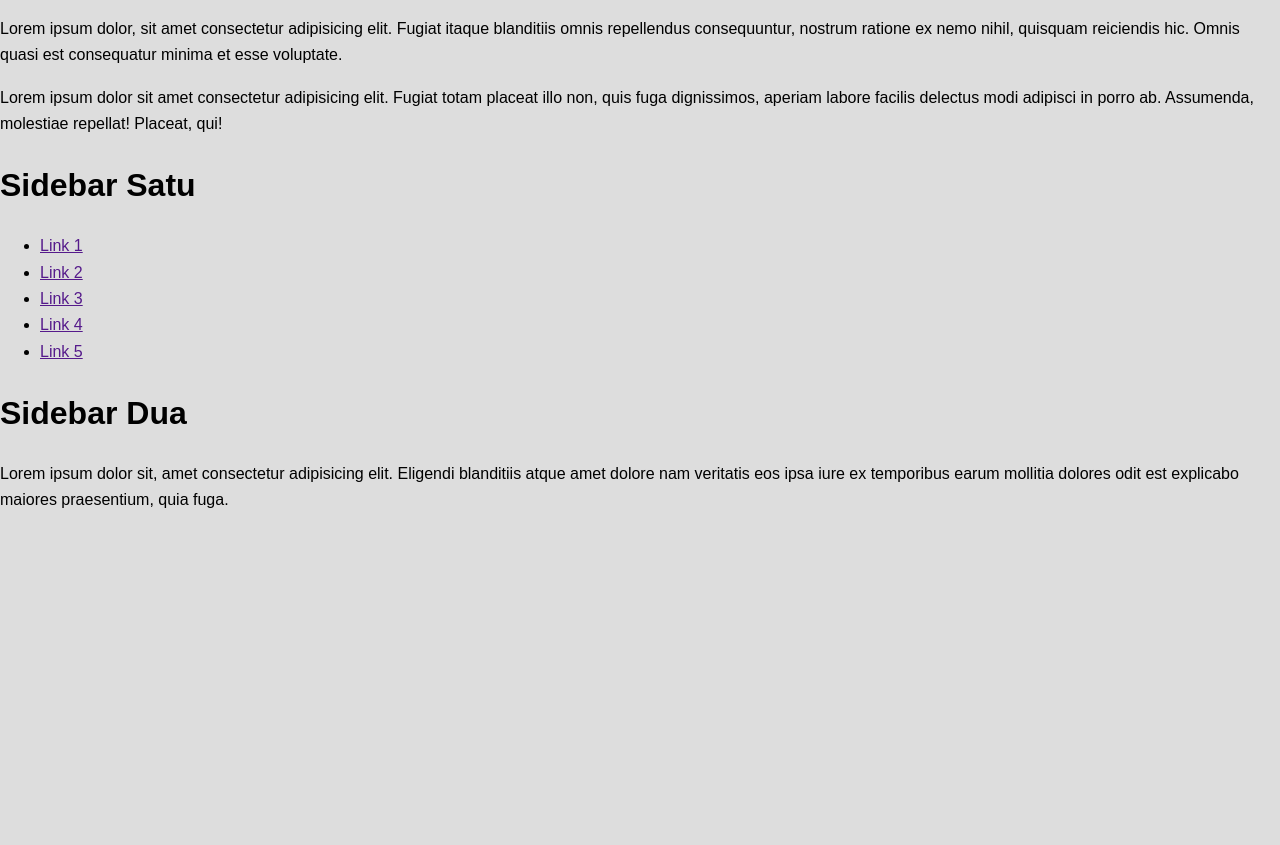
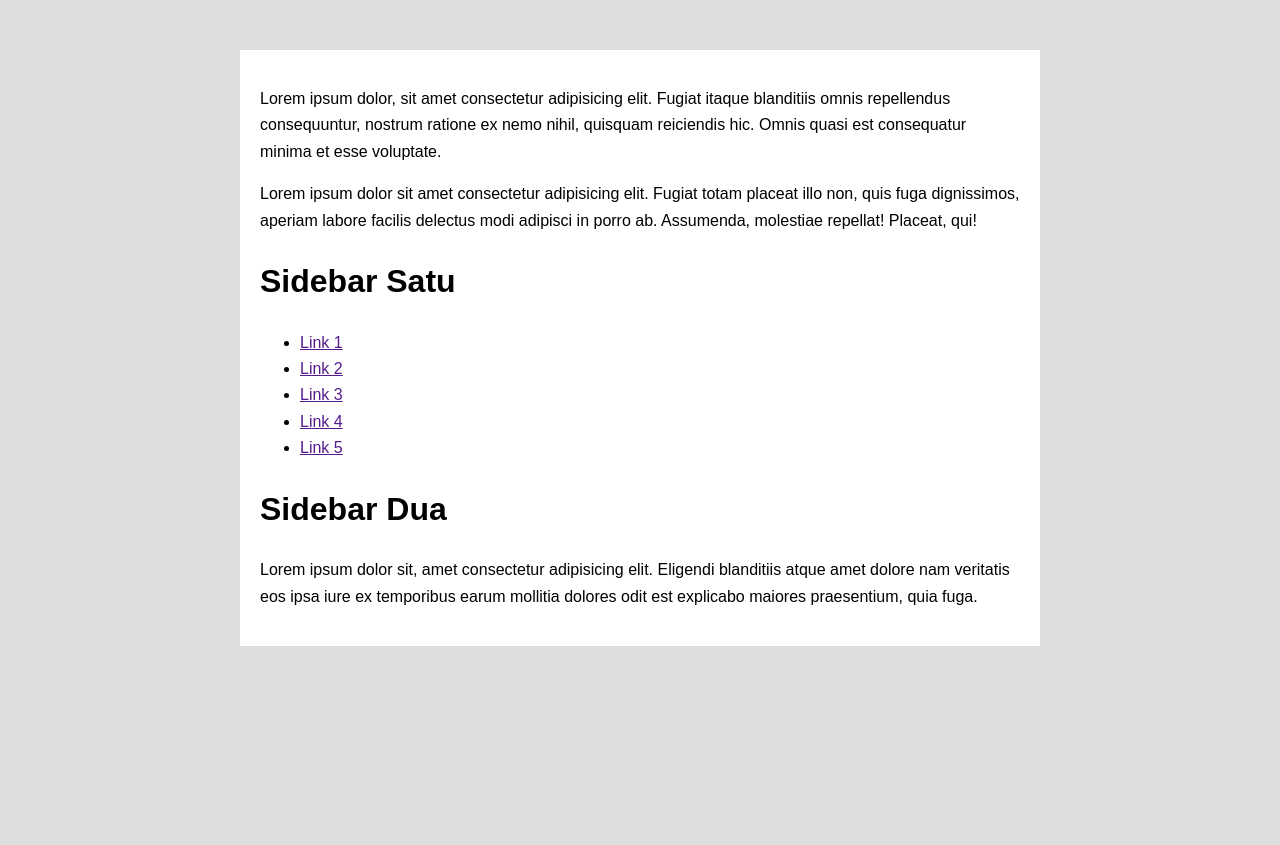
Before and after one commit to nurwahibzy/Pemrograman-Web, a PHP site: the page made by dasarWeb/Pertemuan 2/flexbox.html in a window 1280 px wide. Shown: the top 845 px of the page. Before the commit the page ends 508 px from the top, so only its background shows below. Run offline with PHP 8.4, Linux system fonts and the light colour scheme.

Commit message:
Praktikum 17: Menambahkan style pada container-satu

```diff
--- a/dasarWeb/Pertemuan 2/style1.css
+++ b/dasarWeb/Pertemuan 2/style1.css
@@ -9,3 +9,10 @@ body {
   line-height: 1.65;
   padding-bottom: 1000px;
 }
+.container-satu {
+  width: 800px;
+  margin: 50px auto;
+  background-color: #fff;
+  padding: 20px;
+  box-sizing: border-box;
+}
```
